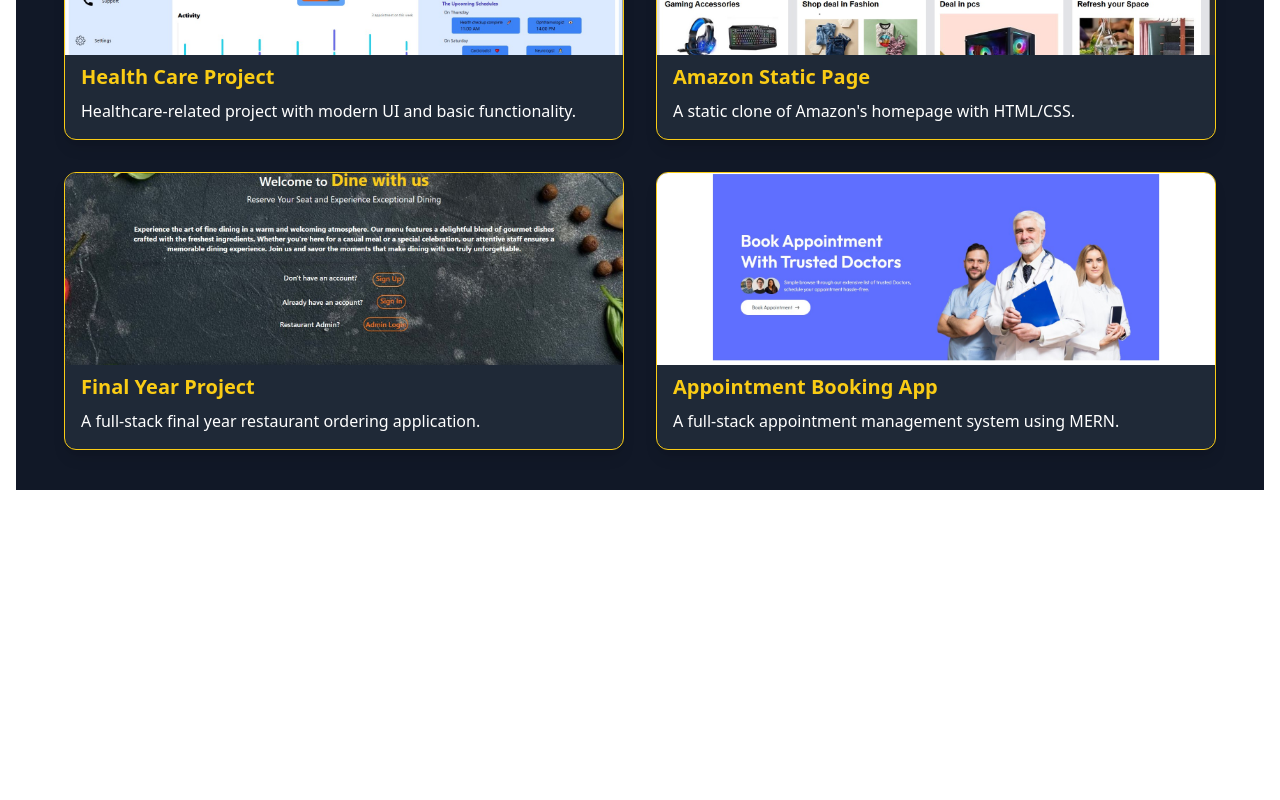
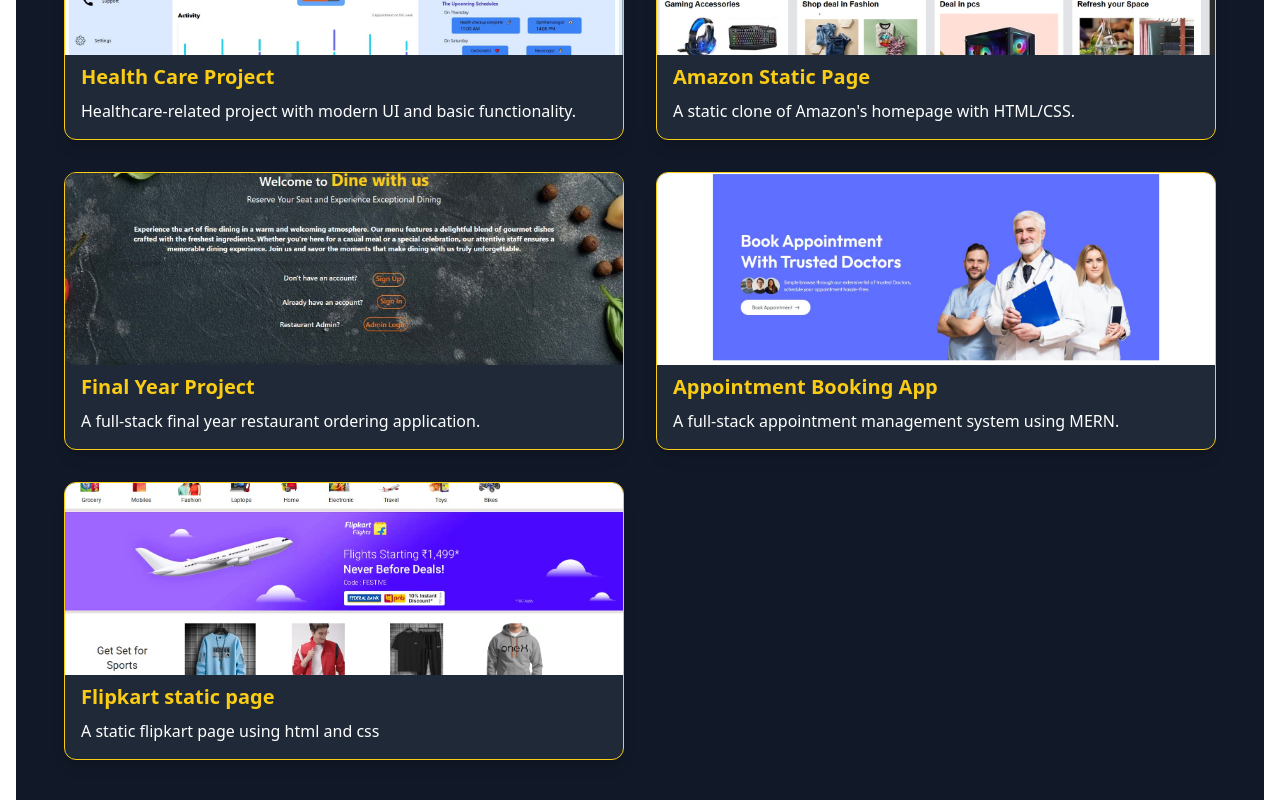
Before and after one commit to laleeprakash/portfilo, a React (Vite) app: page / in a window 1280 px wide. Shown: the part 3821-4621 px from the top of the page. Before the commit the page ends 4311 px from the top, so only its background shows below. Built offline with nearby package versions, Linux system fonts and the light colour scheme.

Commit message:
added new thing

```diff
--- a/src/components/Work.jsx
+++ b/src/components/Work.jsx
@@ -5,7 +5,7 @@
 import amazon_clone from "../assets/amazon_clone.jpg";
 import final_year_project from "../assets/final_year_project.jpg";
 import appointment from "../assets/appointment.jpg";
-
+import flipkart from "../assets/flipkart_clone.jpg"
 function Work() {
   const projects = [
     {
@@ -51,6 +51,13 @@
       description: "A full-stack appointment management system using MERN.",
       github: "https://github.com/laleeprakash/appointment",
     },
+    {
+      name : "Flipkart static page",
+      image:flipkart,
+      description:"A static flipkart page using html and css",
+      website:"https://laleeprakash.github.io/flipkart_clone/",
+      github:"https://github.com/laleeprakash/flipkart_clone"
+    }
   ];
 
   return (
```
Also changed, not shown: src/assets/flipkart_clone.jpg (added).
